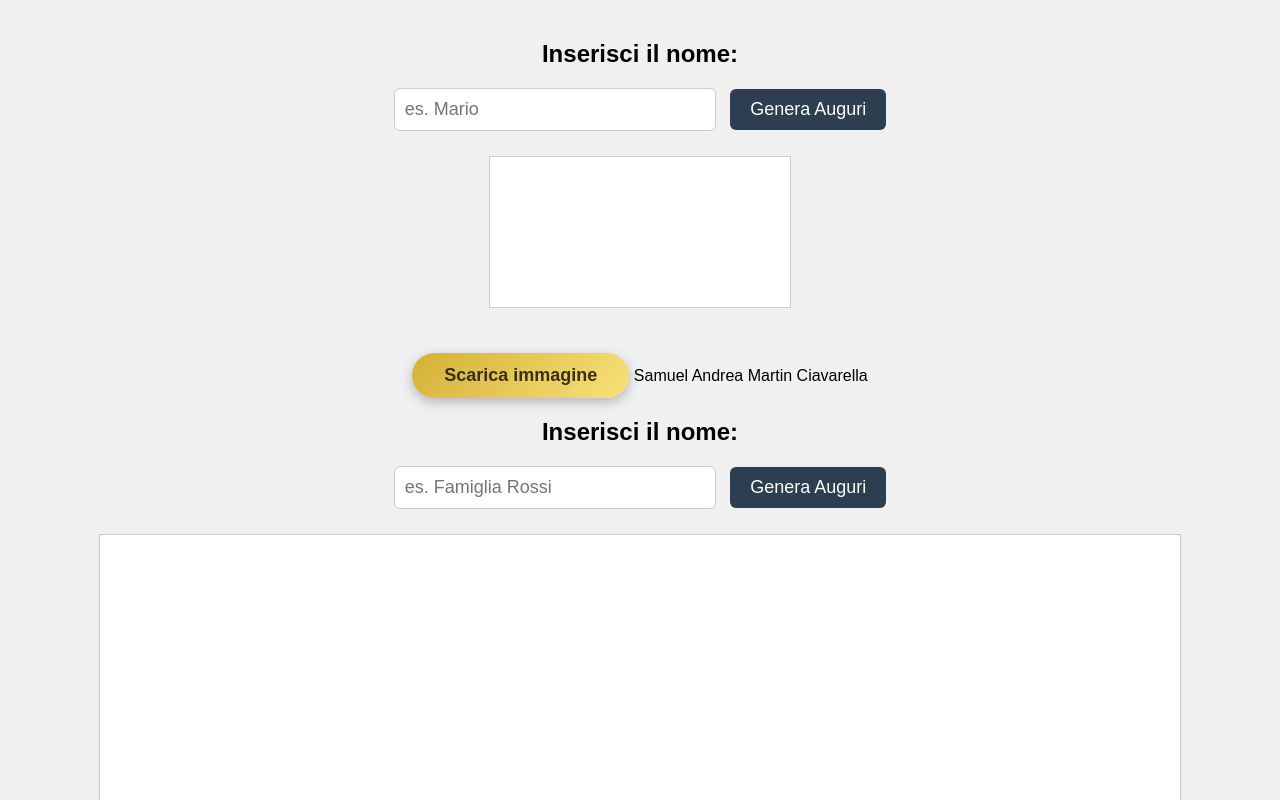
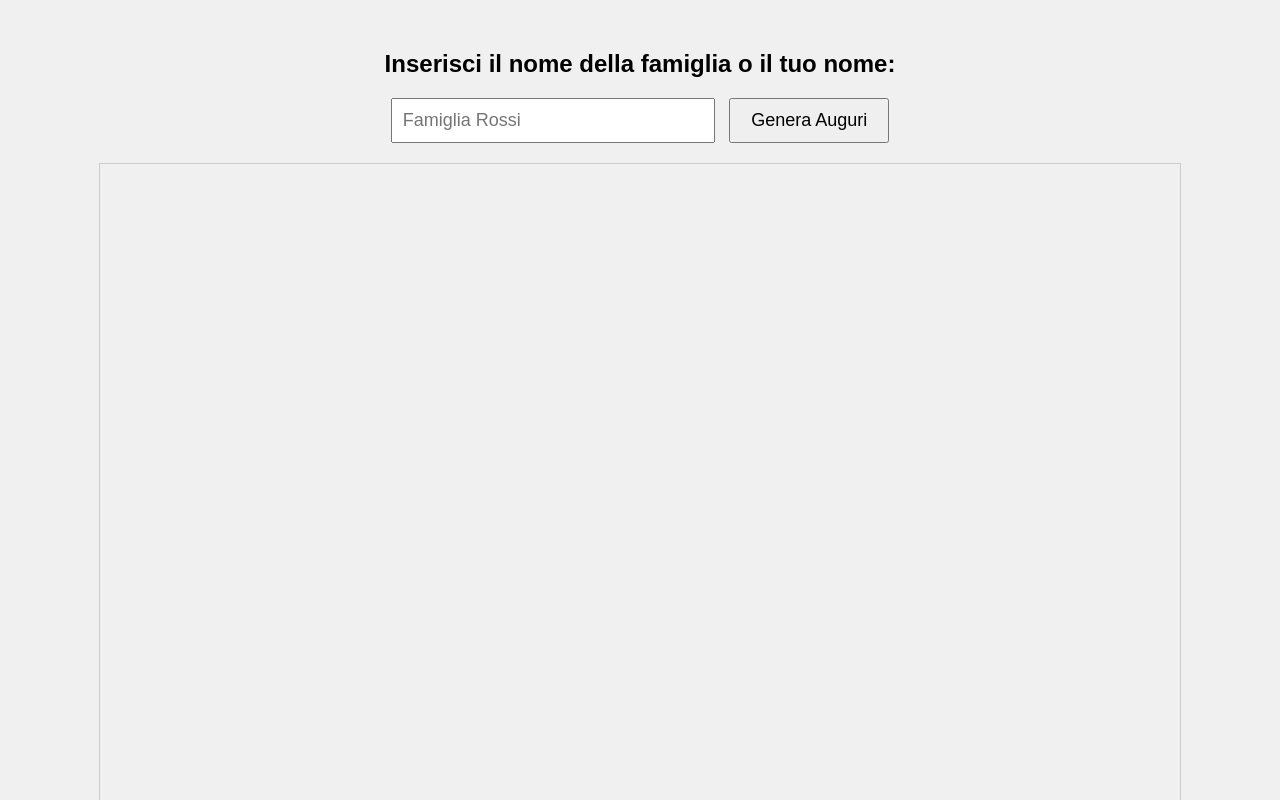
Before and after one commit to Andrea2011official/AuguridinataleAndrea2011, a plain HTML site: page index.html in a window 1280 px wide. Shown: the top 800 px of the page. Drawn offline with Linux system fonts and the light colour scheme.

Commit message:
Update index.html

```diff
--- a/index.html
+++ b/index.html
@@ -1,237 +1,87 @@
 <!DOCTYPE html>
-<html lang="it">
+
+<html>
+
 <head>
-  <meta charset="UTF-8">
+
   <title>Auguri Personalizzati</title>
 
   <style>
-    body {
-      font-family: Arial, sans-serif;
-      text-align: center;
-      margin-top: 40px;
-      background: #f0f0f0;
-    }
 
-    input {
-      font-size: 18px;
-      padding: 10px;
-      width: 300px;
-      border-radius: 6px;
-      border: 1px solid #ccc;
-    }
+    body { font-family: Arial, sans-serif; text-align: center; margin-top: 50px; background: #f0f0f0; }
 
-    button {
-      font-size: 18px;
-      padding: 10px 20px;
-      margin-left: 10px;
-      cursor: pointer;
-      border-radius: 6px;
-      border: none;
-      background: #2c3e50;
-      color: white;
-    }
+    input { font-size: 18px; padding: 10px; width: 300px; }
 
-    canvas {
-      display: block;
-      margin: 25px auto;
-      border: 1px solid #ccc;
-      background: white;
-      max-width: 100%;   /* 👈 evita effetto “piccolissimo” */
-      height: auto;
-    }
+    button { font-size: 18px; padding: 10px 20px; margin-left: 10px; cursor: pointer; }
 
-    a#download {
-      display: inline-block;
-      margin-top: 20px;
-      padding: 12px 32px;
-      font-size: 18px;
-      text-decoration: none;
-      border-radius: 30px;
-      background: linear-gradient(135deg, #d4af37, #f7e27a);
-      color: #3b2f1c;
-      font-weight: bold;
-      box-shadow: 0 4px 12px rgba(0,0,0,0.25);
-      transition: all 0.2s ease;
-    }
+    canvas { margin-top: 20px; border: 1px solid #ccc; }
 
-    a#download:hover {
-      transform: translateY(-2px);
-      box-shadow: 0 6px 16px rgba(0,0,0,0.35);
-    }
+    a { display: block; margin-top: 20px; font-size: 18px; }
+
   </style>
+
 </head>
 
 <body>
 
-  <h2>Inserisci il nome:</h2>
+  <h2>Inserisci il nome della famiglia o il tuo nome:</h2>
 
-  <input type="text" id="nome" placeholder="es. Mario">
+  <input type="text" id="nome" placeholder="Famiglia Rossi">
+
   <button onclick="genera()">Genera Auguri</button>
 
-  <canvas id="canvas"></canvas>
+
+
+  <canvas id="canvas" width="1080" height="1080"></canvas>
 
   <a id="download" download="auguri.png">Scarica immagine</a>
 
+
+
   <script>
+
     function genera() {
+
       const canvas = document.getElementById('canvas');
+
       const ctx = canvas.getContext('2d');
+
       const nome = document.getElementById('nome').value || "Famiglia ...";
 
+
+
       const img = new Image();
-      img.src = 'augurinatale.png'; // immagine base
 
-      img.onload = function () {
+      img.src = 'base_auguri.png'; // usa solo il nome del file, deve stare nella stessa cartella
 
-        // ✅ canvas = dimensioni ORIGINALI dell'immagine
-        canvas.width  = img.naturalWidth;
-        canvas.height = img.naturalHeight;
+      img.onload = function() {
 
-        // ✅ disegno immagine 1:1 (NO deformazioni)
-        ctx.drawImage(img, 0, 0);
+        ctx.clearRect(0, 0, canvas.width, canvas.height);
 
-        // ===== TESTO =====
-        ctx.font = '52px Arial';
-        ctx.fillStyle = '#000';
-        ctx.textBaseline = 'alphabetic';
+        ctx.drawImage(img, 0, 0, canvas.width, canvas.height);
 
-        // Coordinate pixel-perfect
-        const centerX = canvas.width / 2;
-        const baseY   = canvas.height - 100;
 
-        const metrics = ctx.measureText(nome);
-        const drawX = centerX - metrics.width / 2;
 
-        ctx.fillText(nome, drawX, baseY);
+        ctx.font = '60px Arial';
 
-        // Link download
-        document.getElementById('download').href =
-          canvas.toDataURL('image/png');
-      };
+        ctx.fillStyle = 'white';
+
+        ctx.textAlign = 'center';
+
+        ctx.fillText(nome, canvas.width / 2, canvas.height - 80);
+
+
+
+        const link = document.getElementById('download');
+
+        link.href = canvas.toDataURL('image/png');
+
+      }
+
     }
+
   </script>
 
 </body>
+
 </html>
-Samuel Andrea Martin Ciavarella
-<!DOCTYPE html>
-<html lang="it">
-<head>
-  <meta charset="UTF-8">
-  <title>Auguri Personalizzati</title>
-
-  <style>
-    body {
-      font-family: Arial, sans-serif;
-      text-align: center;
-      margin-top: 40px;
-      background: #f0f0f0;
-    }
-
-    input {
-      font-size: 18px;
-      padding: 10px;
-      width: 300px;
-      border-radius: 6px;
-      border: 1px solid #ccc;
-    }
-
-    button {
-      font-size: 18px;
-      padding: 10px 20px;
-      margin-left: 10px;
-      cursor: pointer;
-      border-radius: 6px;
-      border: none;
-      background: #2c3e50;
-      color: white;
-    }
-
-    canvas {
-      display: block;
-      margin: 25px auto;
-      border: 1px solid #ccc;
-      background: #fff;
-      max-width: 100%;
-      height: auto;
-    }
-
-    a#download {
-      display: inline-block;
-      margin-top: 20px;
-      padding: 12px 32px;
-      font-size: 18px;
-      text-decoration: none;
-      border-radius: 30px;
-      background: linear-gradient(135deg, #d4af37, #f7e27a);
-      color: #3b2f1c;
-      font-weight: bold;
-    }
-  </style>
-</head>
-
-<body>
-
-  <h2>Inserisci il nome:</h2>
-
-  <input type="text" id="nome" placeholder="es. Famiglia Rossi">
-  <button onclick="genera()">Genera Auguri</button>
-
-  <!-- 🎯 CANVAS FINALE -->
-  <canvas id="canvas" width="1080" height="1350"></canvas>
-
-  <a id="download" download="auguri.png">Scarica immagine</a>
-
-  <script>
-    function genera() {
-      const canvas = document.getElementById('canvas');
-      const ctx = canvas.getContext('2d');
-      const nome = document.getElementById('nome').value || "Famiglia ...";
-
-      const TARGET_W = 1080;
-      const TARGET_H = 1350;
-
-      const img = new Image();
-      img.src = 'augurinatale.png'; // immagine base
-
-      img.onload = function () {
-
-        ctx.clearRect(0, 0, TARGET_W, TARGET_H);
-
-        // 🔢 SCALA PROPORZIONALE (NO DEFORMAZIONI)
-        const scale = Math.min(
-          TARGET_W / img.naturalWidth,
-          TARGET_H / img.naturalHeight
-        );
-
-        const drawW = img.naturalWidth * scale;
-        const drawH = img.naturalHeight * scale;
-
-        const drawX = (TARGET_W - drawW) / 2;
-        const drawY = (TARGET_H - drawH) / 2;
-
-        // 🖼️ Disegno immagine centrata
-        ctx.drawImage(img, drawX, drawY, drawW, drawH);
-
-        // ✍️ TESTO (pixel-perfect)
-        ctx.font = '52px Arial';
-        ctx.fillStyle = '#000';
-        ctx.textBaseline = 'alphabetic';
-
-        const centerX = TARGET_W / 2;
-        const baseY   = TARGET_H - 140; // regola se serve
-
-        const metrics = ctx.measureText(nome);
-        const textX = centerX - metrics.width / 2;
-
-        ctx.fillText(nome, textX, baseY);
-
-        // 📥 Download
-        document.getElementById('download').href =
-          canvas.toDataURL('image/png');
-      };
-    }
-  </script>
-
-</body>
-</html>
```
